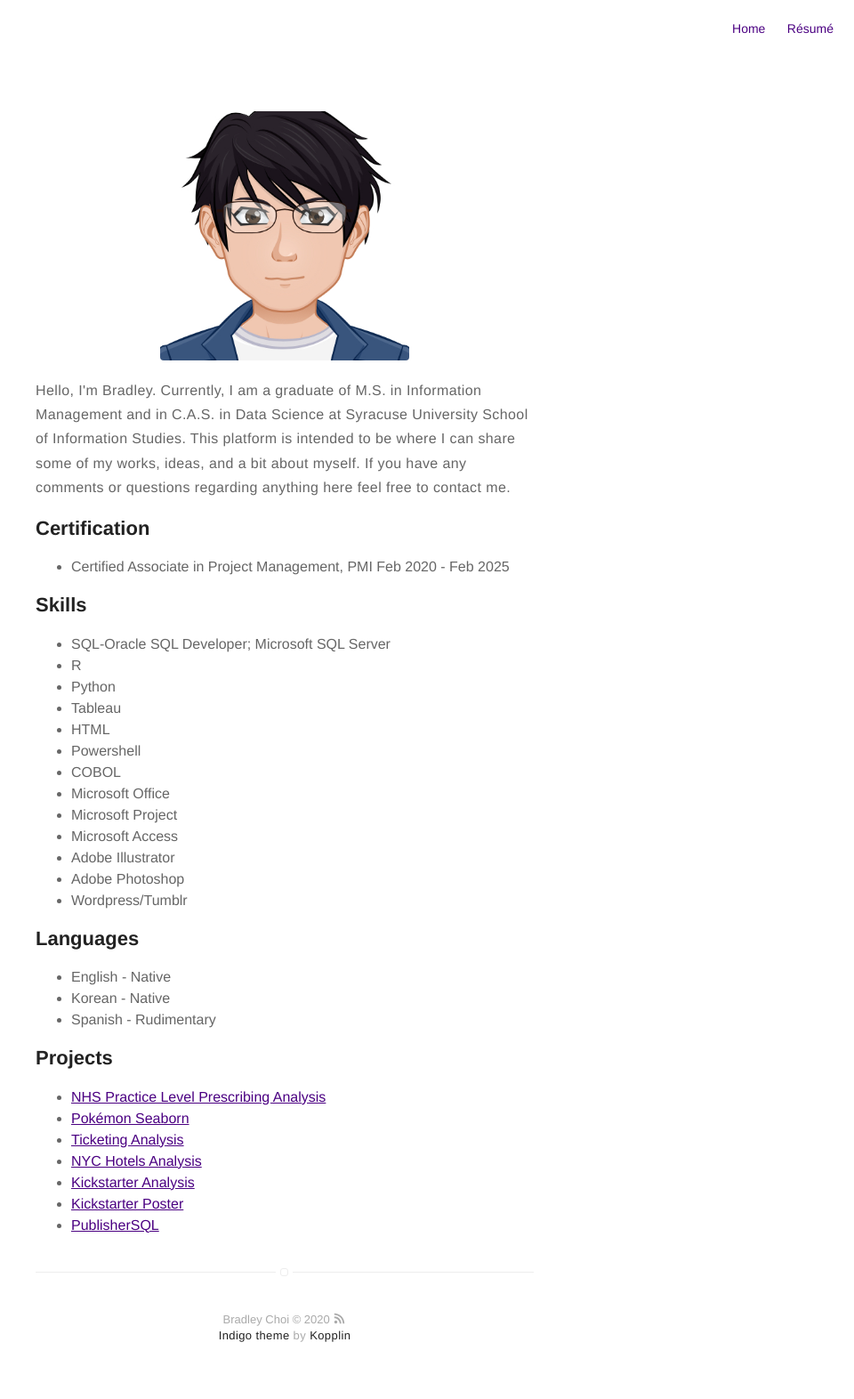
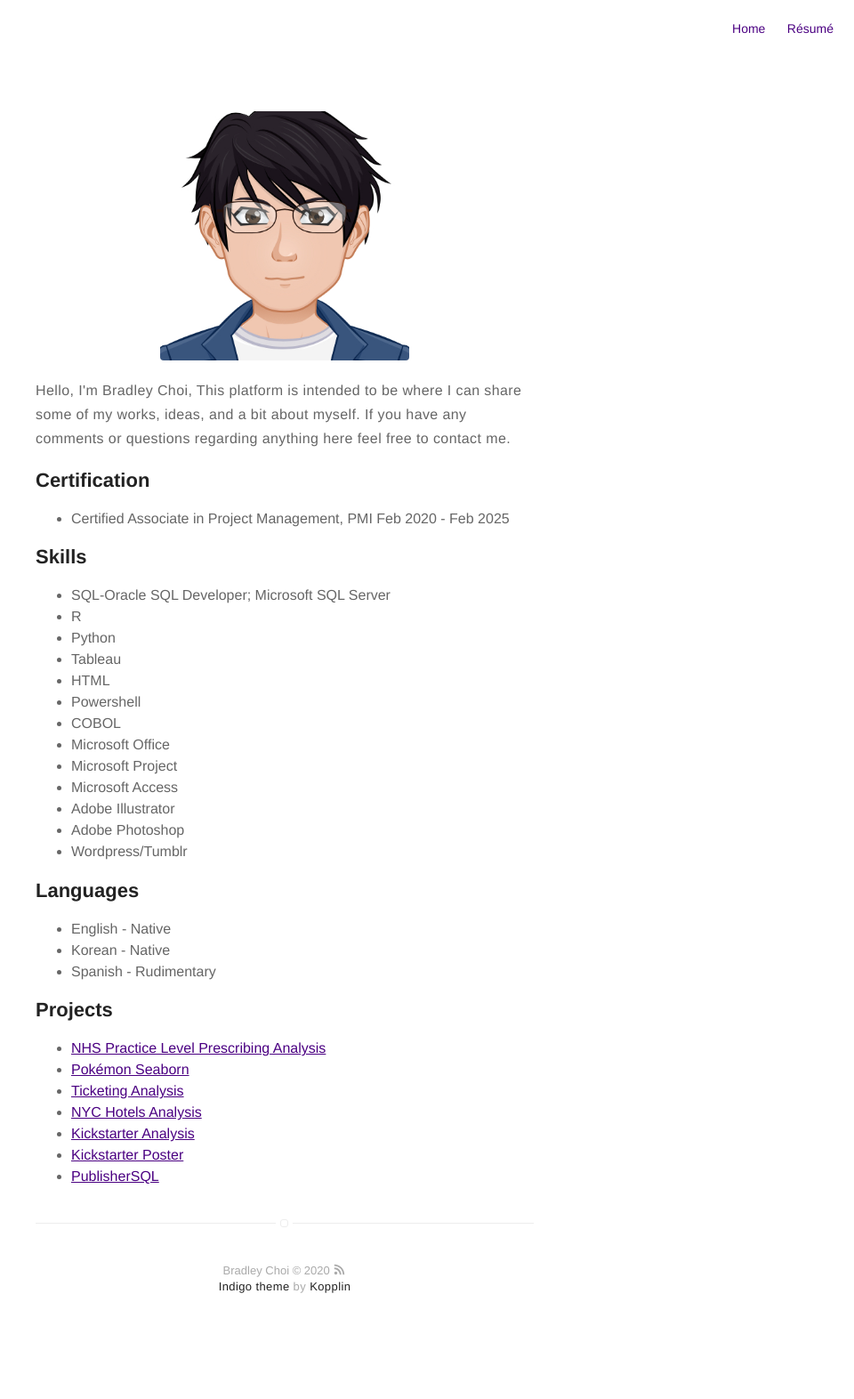
Before and after one commit to bradvision/bradvision.github.io, a Jekyll site: the page built from about.md, in a window 1280 px wide. Shown: the whole page at 89% size, without its empty margins (320-1280 px from the left). Built offline with Jekyll 4.4.1, drawn with Linux system fonts in a browser that asks for light colours; after the commit the page ends 1517 px from its top, so only the background shows below that.

Commit message:
Update about.md

```diff
--- a/about.md
+++ b/about.md
@@ -4,11 +4,9 @@ layout: page
 ---
 ![Profile Image]({{ site.url }}/{{ site.picture }})
 
-<p>Hello, I'm Bradley. Currently, I am a graduate of M.S. in Information Management
-and in C.A.S. in Data Science at Syracuse University School of Information Studies.
-This platform is intended to be where I can share some of my works, ideas, and a
-bit about myself. If you have any comments or questions regarding anything here
-feel free to contact me.</p>
+<p>Hello, I'm Bradley Choi, This platform is intended to be where I can share
+some of my works, ideas, and a bit about myself. If you have any comments or
+questions regarding anything here feel free to contact me.</p>
 
 <h2>Certification</h2>
 
```
